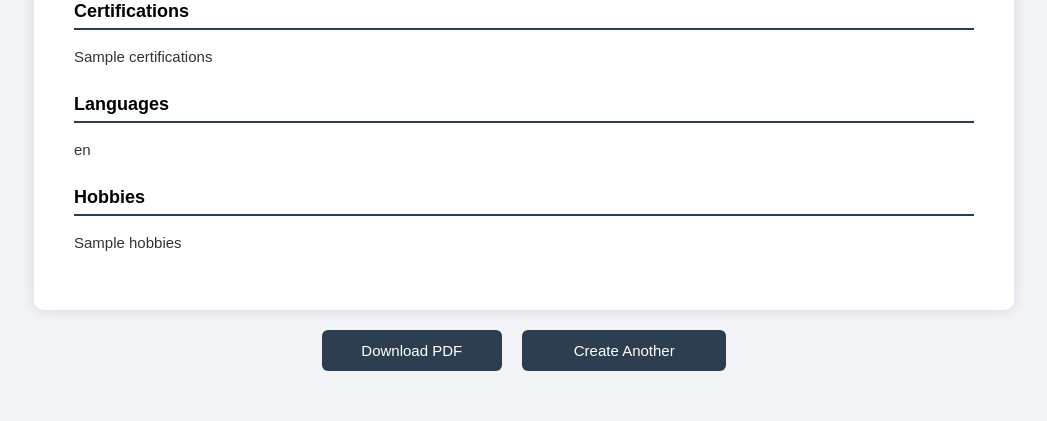
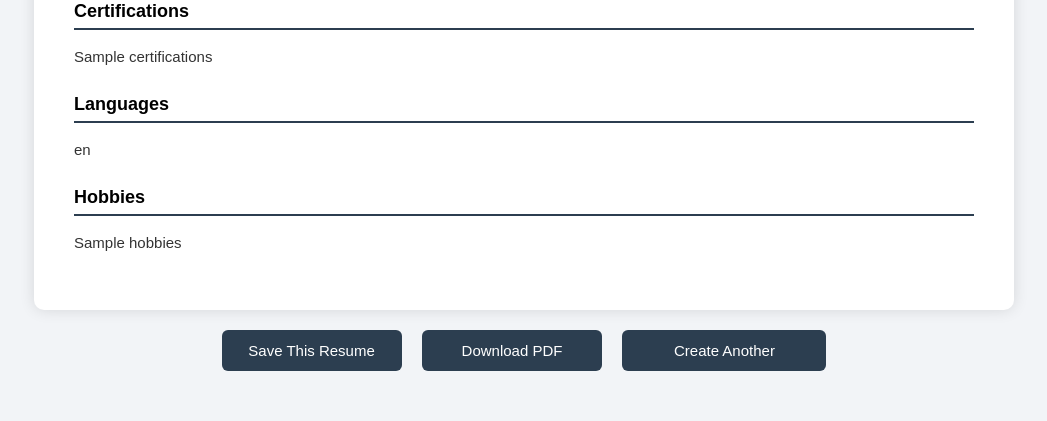
Before and after one commit to vandanasolanki391-prog/resume-builder, a Flask app: template templates/preview.html in a window 1280 px wide. Shown: the part 774-1195 px from the top of the page, without its empty margins (116-1163 px from the left). Run offline with Flask 3, Linux system fonts and the light colour scheme; the template is opened without the code that fills it: most values are stand-ins (such as "Sample title", 1, 10 or a date in 2020).

Commit message:
Update preview.html

```diff
--- a/templates/preview.html
+++ b/templates/preview.html
@@ -481,8 +481,20 @@
 {% endif %}
 
 <div class="action-box">
+
+    <form action="/save-preview" method="POST" style="display:inline;">
+
+        {% for key, value in data.items() %}
+        <input type="hidden" name="{{ key }}" value="{{ value }}">
+        {% endfor %}
+
+        <button type="submit" class="download-btn">Save This Resume</button>
+    </form>
+
     <button class="download-btn" onclick="window.print()">Download PDF</button>
+
     <a class="back-btn" href="/">Create Another</a>
+
 </div>
 
 </body>
```
